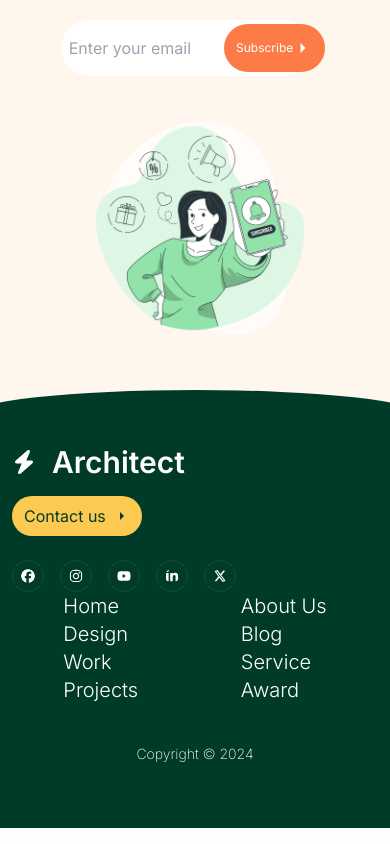
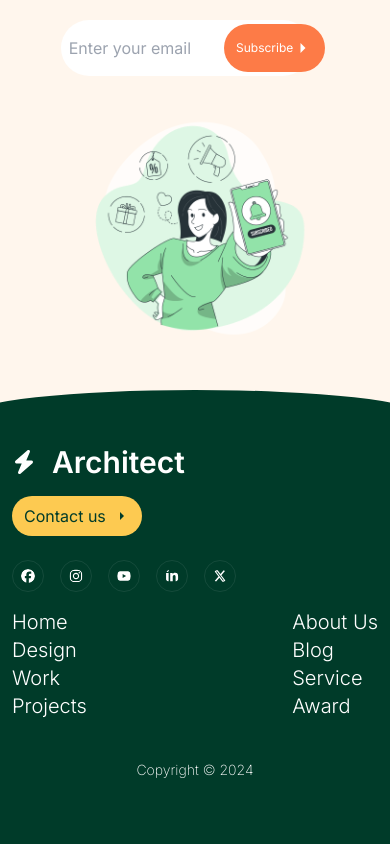
Before and after one commit to zablon-oigo/architect, a React (Vite) app: page / in a window 390 px wide. Shown: the part 5353-6197 px from the top of the page. Built offline with nearby package versions, Linux system fonts and the light colour scheme.

Commit message:
Changing margin between div container on footer

```diff
--- a/src/components/Footer.jsx
+++ b/src/components/Footer.jsx
@@ -4,8 +4,8 @@ import { IoMdArrowDropright } from "react-icons/io"
 function Footer() {
   return (
     <footer className="bg-[#003b29] text-white pb-16">
-        <div className="container flex justify-between flex-col px-3 pt-8 mx-auto lg:pt-20">
-            <div className="w-full lg:w-2/3">
+        <div className="container flex flex-col justify-between px-3 pt-8 mx-auto lg:pt-20">
+            <div className="w-full mb-4 lg:w-2/3">
               <span className="">
                 <button className="flex items-center mb-4 text-white lg:w-1/3 gap-x-4">
                   <FaBolt className='text-2xl'/>
@@ -28,7 +28,7 @@ function Footer() {
               </span>
             </div>
 
-            <div className="flex justify-around w-full lg:w-3/4">
+            <div className="flex justify-between w-full lg:justify-around lg:w-3/4">
             <ul className="text-xl font-light capitalize gap-y-6">
                 <li className="">
                     <a href="" className="">home</a>
```
